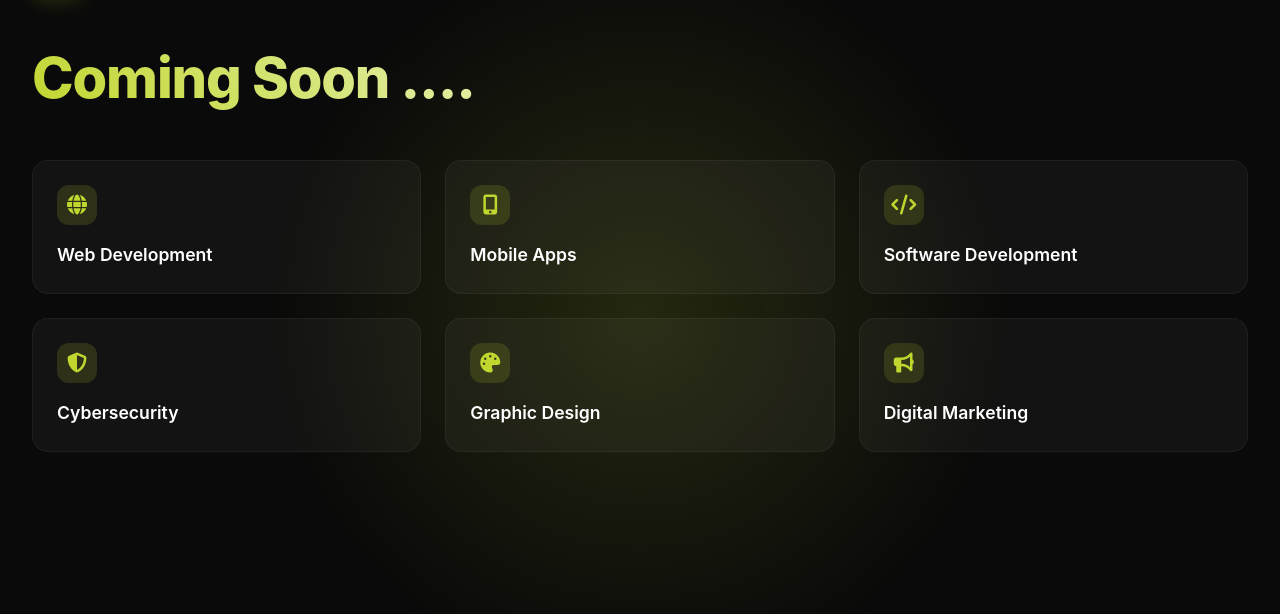
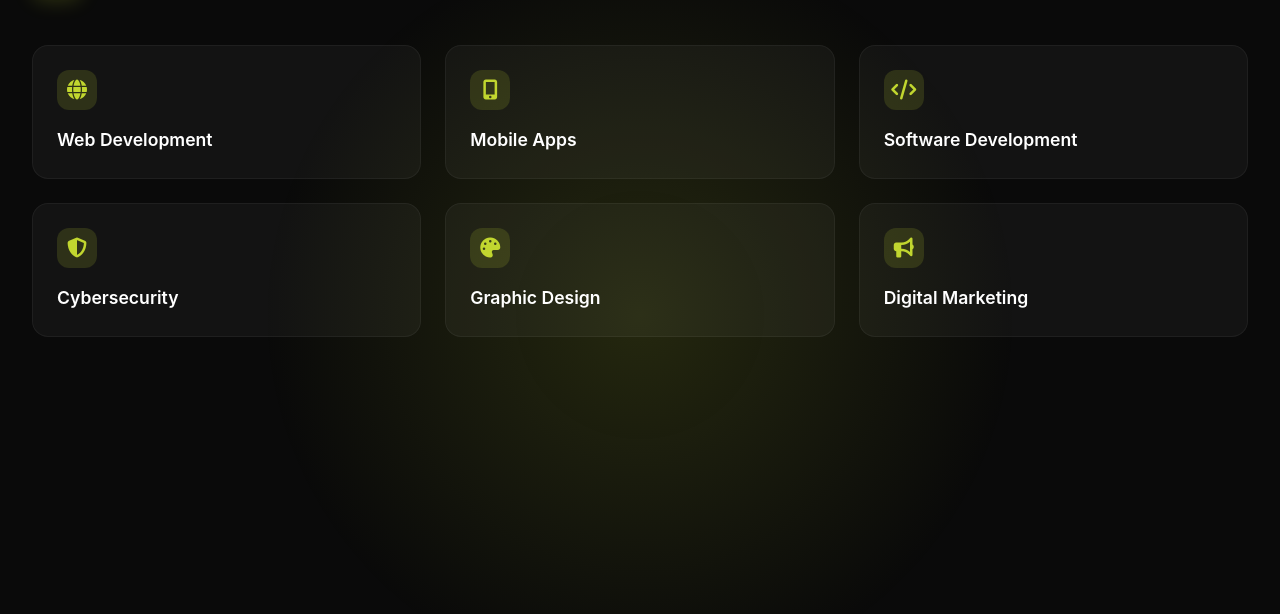
Before and after one commit to lumicalabs/lumicalabs.github.io, a plain HTML site: page index.html in a window 1280 px wide. Shown: the part 85-699 px from the top of the page. Drawn offline with Linux system fonts and the light colour scheme.

Commit message:
Update index.html

```diff
--- a/index.html
+++ b/index.html
@@ -333,9 +333,9 @@
       </header>
 
       <div class="main-content">
-        <section class="hero-section">
+<!--         <section class="hero-section">
           <h1 class="title">Coming Soon ....</h1>
-        </section>
+        </section> -->
 
         <div class="services-grid">
           <div class="service-item">
```
